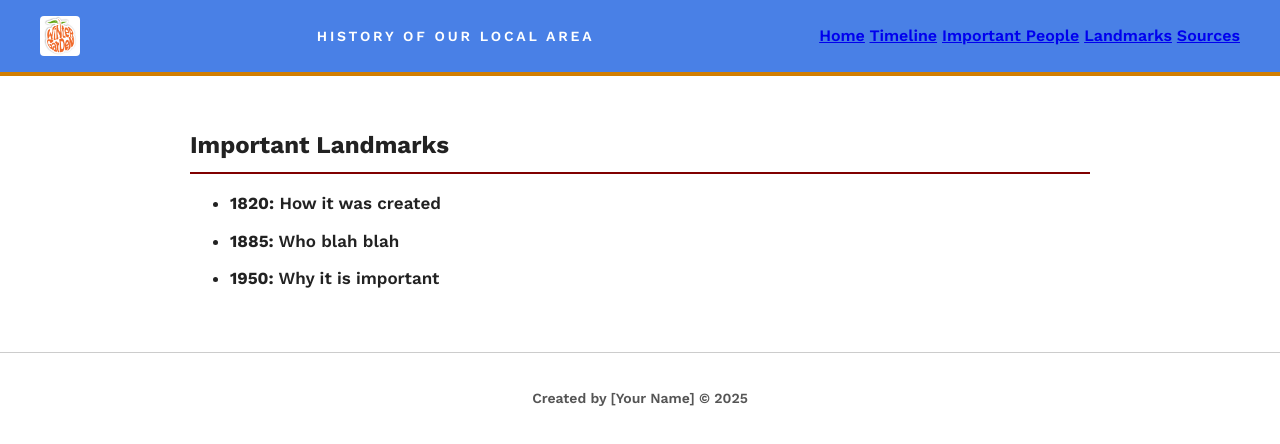
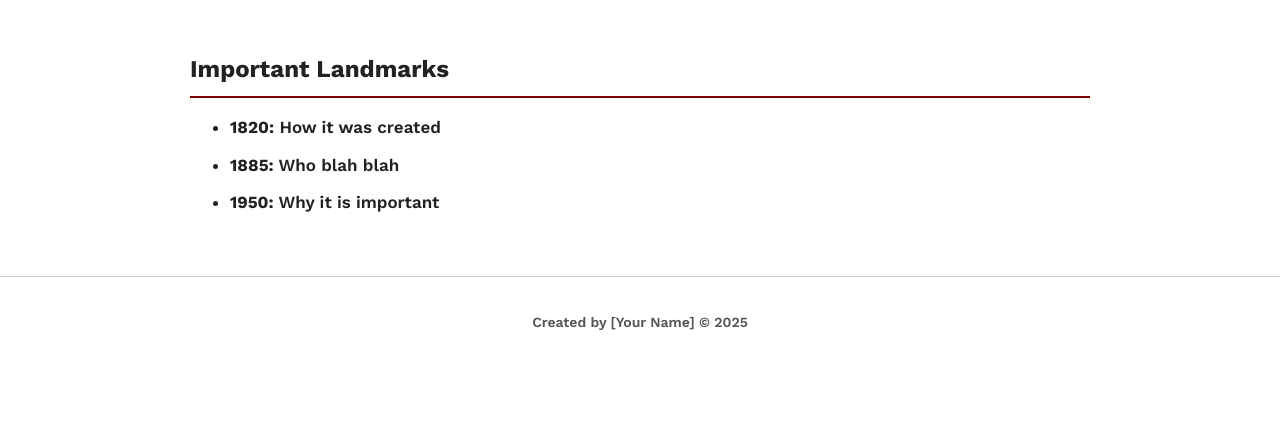
Before and after one commit to 4fgmgbb8yd-cmyk/TSA-WEBSITE, a plain HTML site: page landmarks.html in a window 1280 px wide. Drawn offline with nearby package versions, Linux system fonts and the light colour scheme.

Commit message:
Update landmarks.html
delete nav

```diff
--- a/landmarks.html
+++ b/landmarks.html
@@ -7,24 +7,8 @@
 </head>
 <body>
 
-<header class="top-bar">
-  <div class="nav-container">
-    <!-- Logo / small photo -->
-    <img src="https://4fgmgbb8yd-cmyk.github.io/TSA-WEBSITE/assets/winterGardenLogo.webp" alt="Site Logo" class="site-logo">
+<div id="site-nav"></div>
 
-    <!-- Site title -->
-    <div class="site-title">History of Our Local Area</div>
-
-    <!-- Navigation links -->
-    <nav>
-      <a href="index.html">Home</a>
-      <a href="timeline.html">Timeline</a>
-      <a href="people.html">Important People</a>
-      <a href="landmarks.html">Landmarks</a>
-      <a href="sources.html">Sources</a>
-    </nav>
-  </div>
-</header>
 
 <main class="main-container">
 
```
